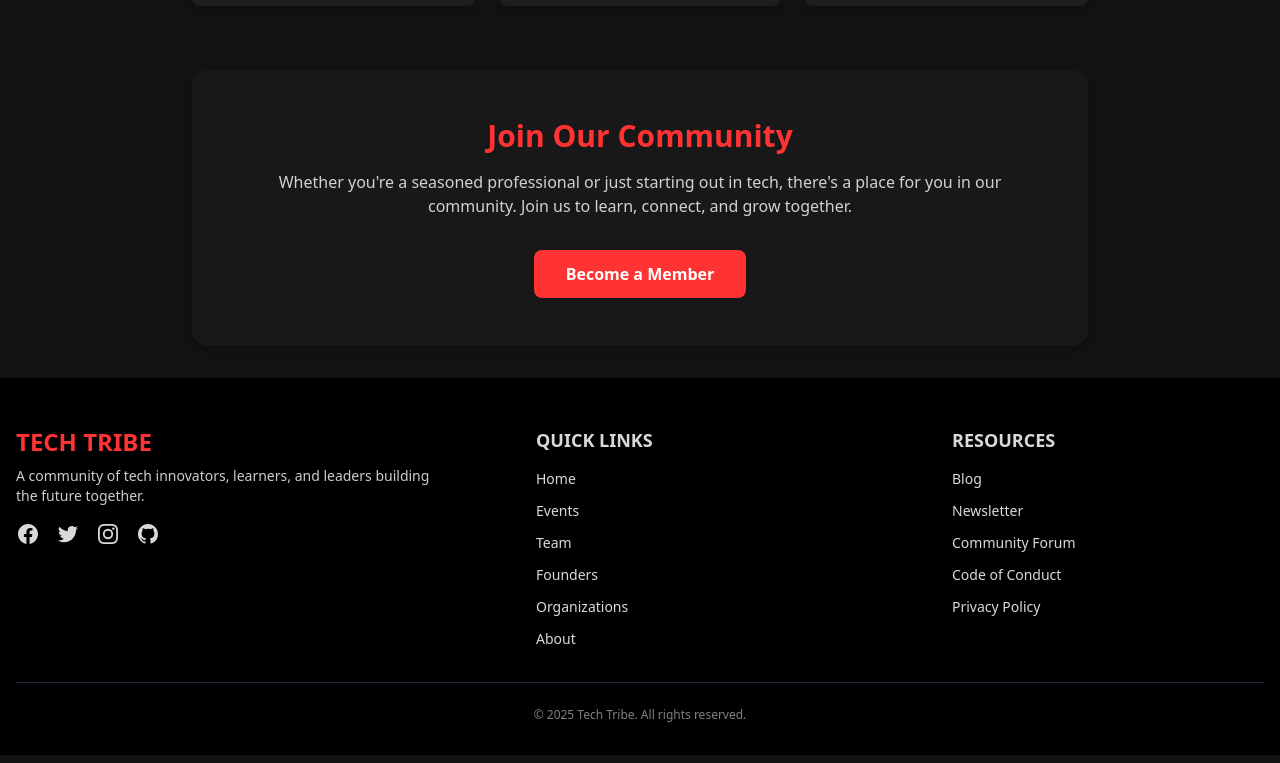
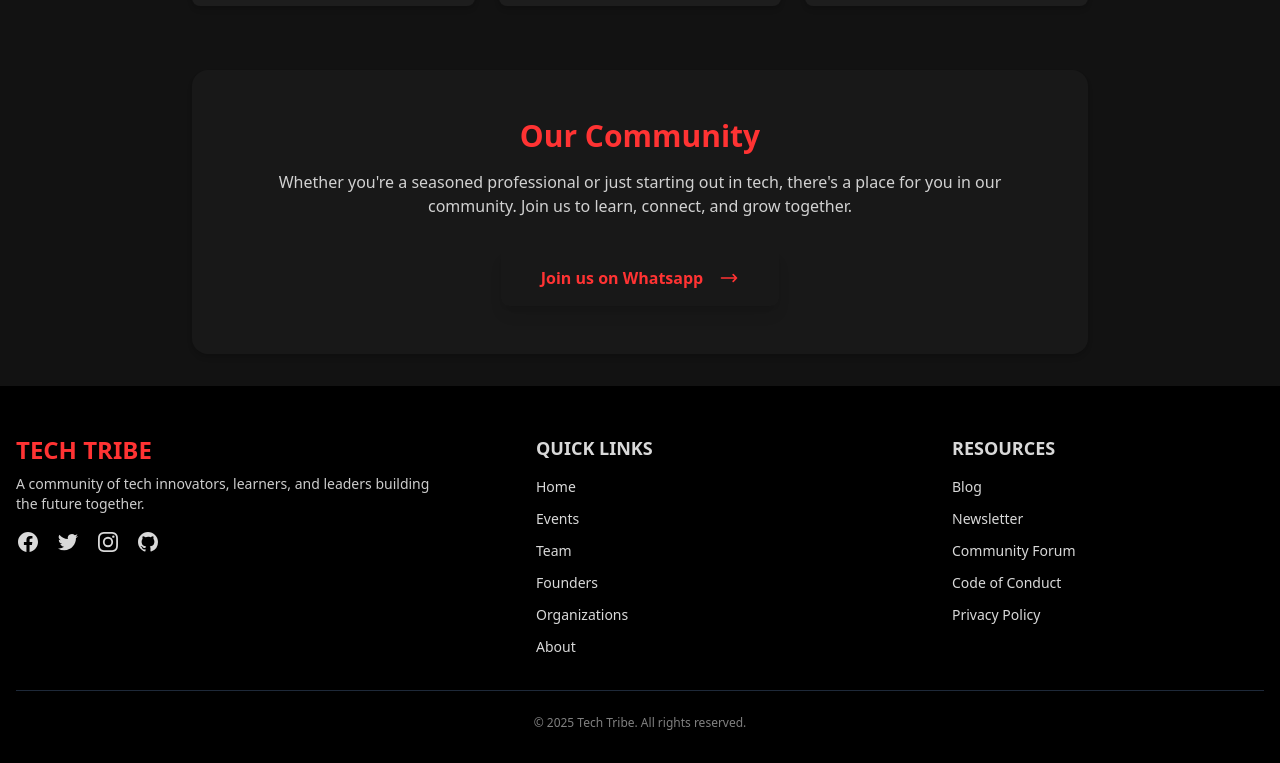
Before and after one commit to chauhan-varun/tech-tribe, a React (Vite) app in the folder client/: page /about in a window 1280 px wide. Shown: the part 1686-2449 px from the top of the page. Built offline with nearby package versions, Linux system fonts and the light colour scheme; no server answers.

Commit message:
added community link

```diff
--- a/client/src/pages/AboutPage.jsx
+++ b/client/src/pages/AboutPage.jsx
@@ -216,18 +216,27 @@ const AboutPage = () => {
           transition={{ duration: 0.7, delay: 0.6 }}
           className="bg-[#181818] rounded-2xl p-8 md:p-12 shadow-md text-center max-w-4xl mx-auto"
         >
-          <h2 className="text-2xl md:text-3xl font-bold mb-4 text-primary-500">Join Our Community</h2>
+          <h2 className="text-2xl md:text-3xl font-bold mb-4 text-primary-500">Our Community</h2>
           <p className="text-white/80 mb-8">
             Whether you're a seasoned professional or just starting out in tech, there's a place for you in our community.
             Join us to learn, connect, and grow together.
           </p>
-          <motion.button
-            whileHover={{ scale: 1.05 }}
+          <motion.a
+            href="https://chat.whatsapp.com/I6YpsX5z3GP6oKlGGw26ka"
+            target="_blank"
+            rel="noopener noreferrer"
+            whileHover={{
+              scale: 1.05,
+              boxShadow: "0 10px 25px -5px rgba(255, 51, 51, 0.4)"
+            }}
             whileTap={{ scale: 0.95 }}
-            className="bg-primary-600 text-white px-8 py-3 rounded-lg font-semibold shadow-sm transition duration-300"
+            className="bg-gradient-to-r from-primary-600 to-primary-500 text-white px-10 py-4 rounded-lg font-semibold shadow-lg transition duration-300 inline-flex items-center justify-center space-x-2 hover:from-primary-500 hover:to-primary-600 transform hover:-translate-y-1"
           >
-            Become a Member
-          </motion.button>
+            <span>Join us on Whatsapp</span>
+            <svg xmlns="http://www.w3.org/2000/svg" className="h-5 w-5 ml-2" fill="none" viewBox="0 0 24 24" stroke="currentColor">
+              <path strokeLinecap="round" strokeLinejoin="round" strokeWidth={2} d="M17 8l4 4m0 0l-4 4m4-4H3" />
+            </svg>
+          </motion.a>
         </motion.div>
       </section>
     </motion.div>
--- a/client/src/pages/HomePage.jsx
+++ b/client/src/pages/HomePage.jsx
@@ -220,10 +220,13 @@ const HomePage = () => {
               Learning together. Building together. Growing together.
             </motion.p>
             <motion.div variants={childVariants} className="flex space-x-4">
-              <motion.button
+              <motion.a
+                href="https://chat.whatsapp.com/I6YpsX5z3GP6oKlGGw26ka"
+                target="_blank"
+                rel="noopener noreferrer"
                 whileHover={{ scale: 1.05, backgroundColor: "#cc0000" }}
                 whileTap={{ scale: 0.95 }}
-                className="bg-primary-600 text-white px-6 py-2 rounded-md font-medium transition duration-300 flex items-center"
+                className="bg-primary-600 text-white px-6 py-2 rounded-md font-medium transition duration-300 flex items-center cursor-pointer"
               >
                 Join Our Community
                 <motion.svg
@@ -236,14 +239,16 @@ const HomePage = () => {
                 >
                   <path fillRule="evenodd" d="M10.293 3.293a1 1 0 011.414 0l6 6a1 1 0 010 1.414l-6 6a1 1 0 01-1.414-1.414L14.586 11H3a1 1 0 110-2h11.586l-4.293-4.293a1 1 0 010-1.414z" clipRule="evenodd" />
                 </motion.svg>
-              </motion.button>
-              <motion.button
-                whileHover={{ scale: 1.05, backgroundColor: "rgba(255,255,255,0.1)" }}
-                whileTap={{ scale: 0.95 }}
-                className="bg-transparent border border-white/20 text-white/80 px-6 py-2 rounded-md font-medium transition duration-300"
-              >
-                Learn More
-              </motion.button>
+              </motion.a>
+              <Link to="/about">
+                <motion.div
+                  whileHover={{ scale: 1.05, backgroundColor: "rgba(255,255,255,0.1)" }}
+                  whileTap={{ scale: 0.95 }}
+                  className="bg-transparent border border-white/20 text-white/80 px-6 py-2 rounded-md font-medium transition duration-300 cursor-pointer"
+                >
+                  Learn More
+                </motion.div>
+              </Link>
             </motion.div>
           </motion.div>
           <motion.div
```
